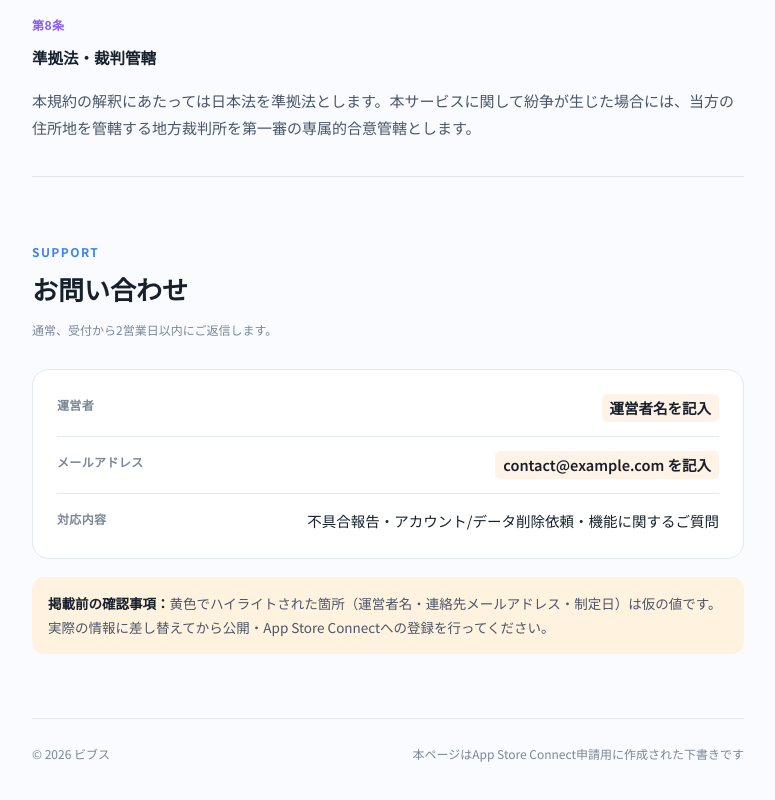
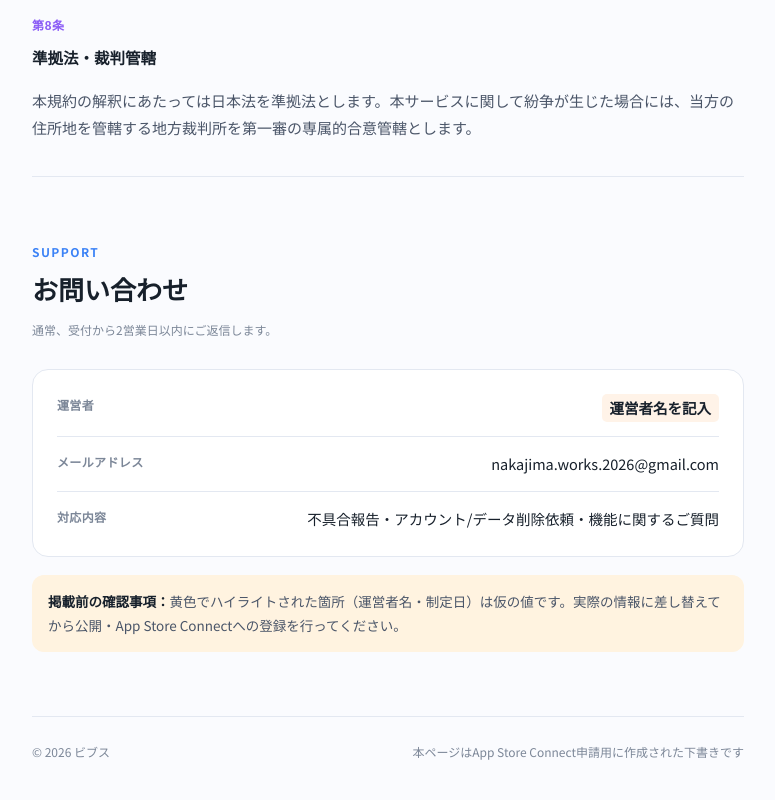
Before and after one commit to yusuke-nakajima/legal, a plain HTML site: page vibes/index.html in a window 1280 px wide. Shown: the part 4014-4814 px from the top of the page, without its empty margins (252-1027 px from the left). Drawn offline with Linux system fonts and the light colour scheme; a web font is replaced by a local one.

Commit message:
Set contact email for vibes legal page
Co-Authored-By: Claude Sonnet 5 <noreply@anthropic.com>
Claude-Session: https://claude.ai/code/session_01KfTG7esepZZainue3JbjK8

```diff
--- a/vibes/index.html
+++ b/vibes/index.html
@@ -408,14 +408,14 @@
       </div>
       <div class="contact-row">
         <span class="label">メールアドレス</span>
-        <span class="value fill">contact@example.com を記入</span>
+        <span class="value">nakajima.works.2026@gmail.com</span>
       </div>
       <div class="contact-row">
         <span class="label">対応内容</span>
         <span class="value">不具合報告・アカウント/データ削除依頼・機能に関するご質問</span>
       </div>
     </div>
-    <div class="note warn"><strong>掲載前の確認事項：</strong>黄色でハイライトされた箇所（運営者名・連絡先メールアドレス・制定日）は仮の値です。実際の情報に差し替えてから公開・App Store Connectへの登録を行ってください。</div>
+    <div class="note warn"><strong>掲載前の確認事項：</strong>黄色でハイライトされた箇所（運営者名・制定日）は仮の値です。実際の情報に差し替えてから公開・App Store Connectへの登録を行ってください。</div>
   </section>
 
   <footer class="bottom">
```
Also changed, not shown: 1 other file.
